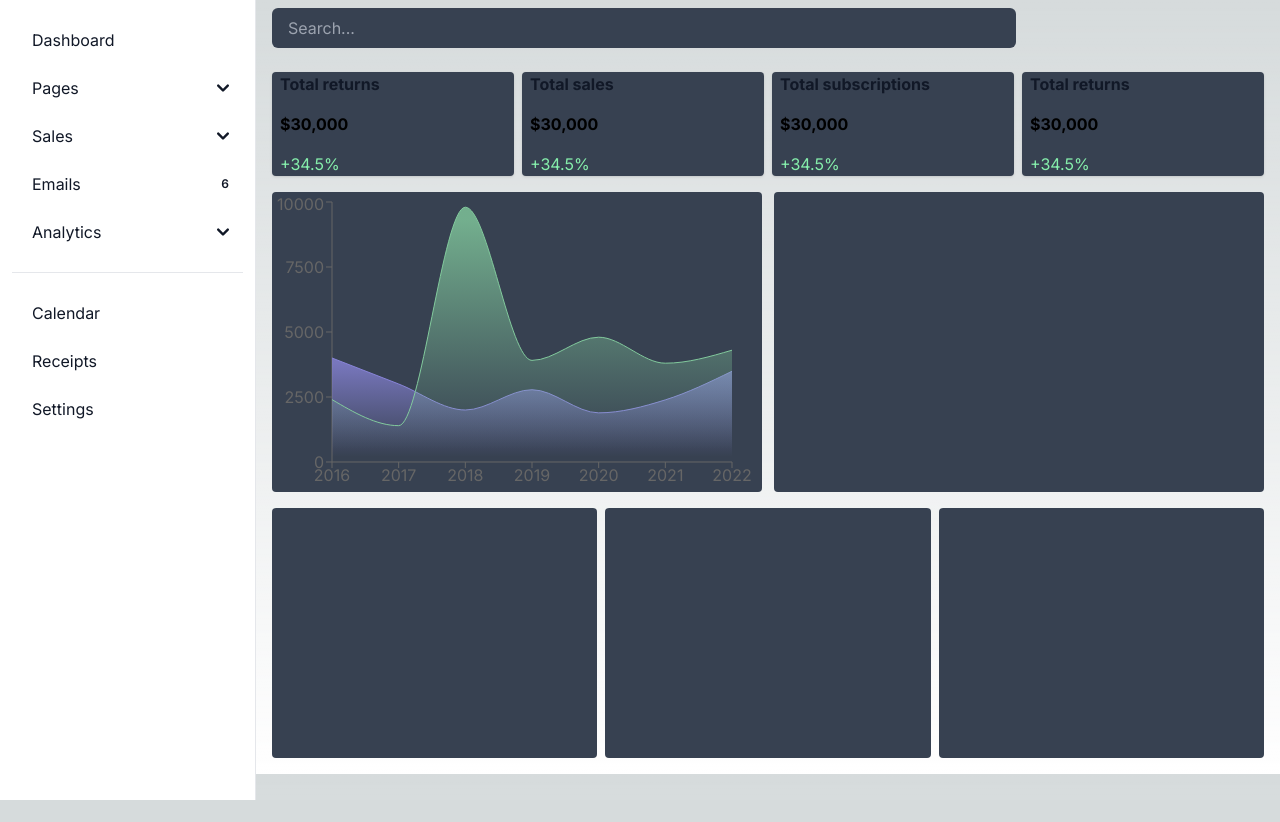
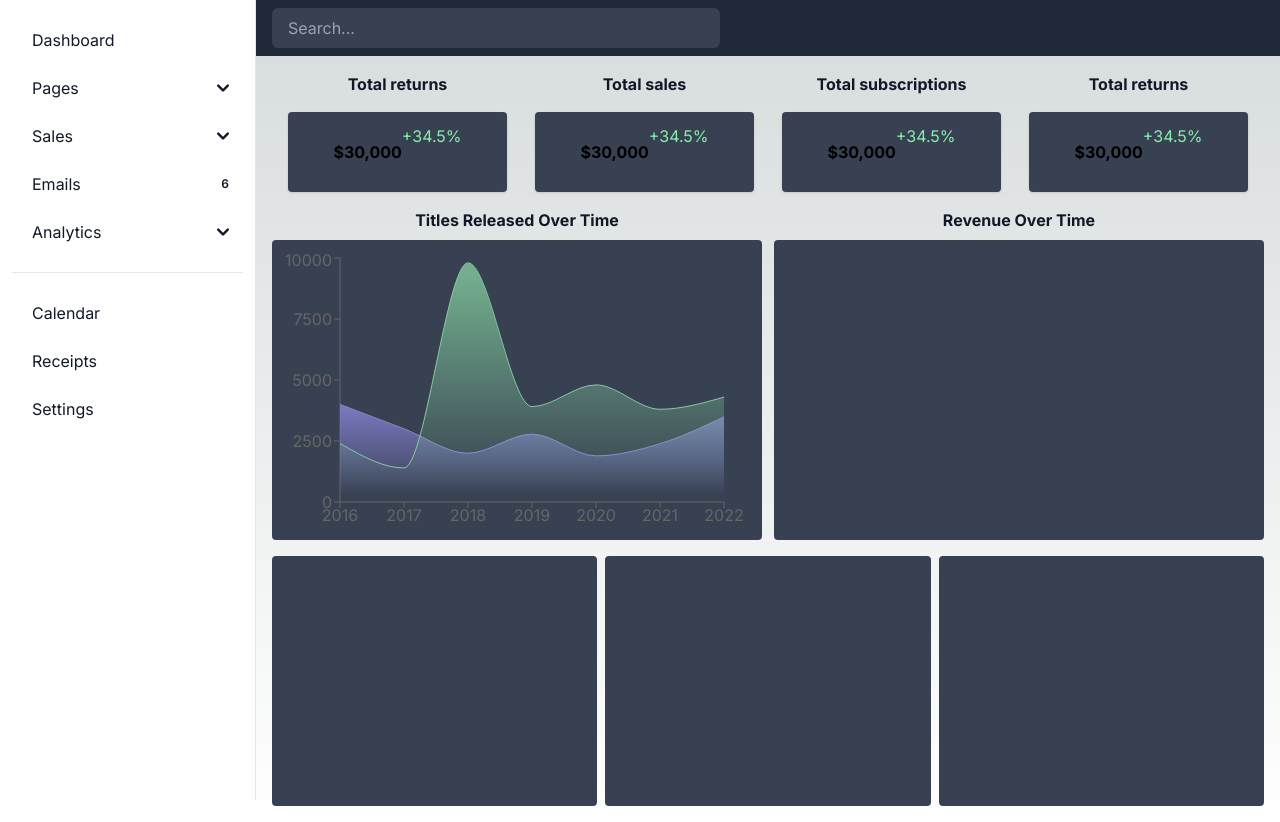
Before and after one commit to kanghengliu/DataVis-Dashboard, a Next.js app: page / in a window 1280 px wide. Before the commit the page ends 800 px from the top, so only its background shows below. Built offline with nearby package versions, Linux system fonts and the light colour scheme.

Commit message:
added storyboard

```diff
--- a/src/components/Charts.js
+++ b/src/components/Charts.js
@@ -5,32 +5,38 @@ import AreaChartPlot from "./AreaChartPlot";
 const Charts = () => {
   return (
     <>
-      <section>
-        <div className="flex m-4 gap-2">
+      <section className="my-4 px-4">
+        <div className="flex gap-7 my-4 px-4 mb-2 justify-center">
+            <div className="w-1/4 flex justify-center items-center"><p className="text-gray-900 font-bold">Total returns</p></div>
+            <div className="w-1/4 flex justify-center items-center"><p className="text-gray-900 font-bold">Total sales</p></div>
+            <div className="w-1/4 flex justify-center items-center"><p className="text-gray-900 font-bold">Total subscriptions</p></div>
+            <div className="w-1/4 flex justify-center items-center"><p className="text-gray-900 font-bold">Total returns</p></div>
+        </div>
+        <div className="flex m-4 gap-7">
           <div className="flex-1 px-2 justify-center w-16 bg-gray-700 shadow rounded h-300px">
-            <div className="">
-              <p className="text-gray-900 font-bold">Total returns</p>
+            <div className="p-3 flex justify-center item-center">
+              {/* <p className="text-gray-900 font-bold">Total returns</p> */}
               <p className="py-4 font-bold">$30,000 </p>
               <p className="text-green-300">+34.5%</p>
             </div>
           </div>
           <div className="flex-1 px-2 justify-center w-16 bg-gray-700 shadow rounded max-h-300px">
-            <div className="">
-              <p className="text-gray-900 font-bold">Total sales</p>
+            <div className="p-3 flex justify-center item-center">
+              {/* <p className="text-gray-900 font-bold">Total sales</p> */}
               <p className="py-4 font-bold">$30,000 </p>
               <p className="text-green-300">+34.5%</p>
             </div>
           </div>
           <div className="flex-1 px-2 justify-center w-16  bg-gray-700 shadow rounded max-h-300px">
-            <div className="">
-              <p className="text-gray-900 font-bold">Total subscriptions</p>
+            <div className="p-3 flex justify-center item-center">
+              {/* <p className="text-gray-900 font-bold">Total subscriptions</p> */}
               <p className="py-4 font-bold">$30,000 </p>
               <p className="text-green-300">+34.5%</p>
             </div>
           </div>
           <div className="flex-1 px-2 justify-center w-16  bg-gray-700 shadow rounded h-300px">
-            <div className="">
-              <p className="text-gray-900 font-bold">Total returns</p>
+            <div className="p-3 flex justify-center item-center">
+              {/* <p className="text-gray-900 font-bold">Total returns</p> */}
               <p className="py-4 font-bold ">$30,000 </p>
               <p className="text-green-300">+34.5%</p>
             </div>
@@ -38,13 +44,22 @@ const Charts = () => {
         </div>
       </section>
 
-      <section className="flex my-4 px-4 gap-3">
-        <div className="w-1/2 h-[300px] bg-gray-700 rounded">
-            <AreaChartPlot/>
+      <section className="my-4 px-4">
+        <div className="flex gap-3 mb-2 justify-center">
+            <div className="w-1/2 flex justify-center item-center"> <p className="text-gray-900 font-bold">Titles Released Over Time</p></div>
+            <div className="w-1/2 flex justify-center item-center"> <p className="text-gray-900 font-bold">Revenue Over Time</p></div>
         </div>
-        <div className="w-1/2 h-[300px] bg-gray-700 rounded">
+        <div className="flex gap-3">
+            <div className="w-1/2 h-[300px] bg-gray-700 rounded flex justify-center items-center p-2">
+            <AreaChartPlot />
+            </div>
+
+            <div className="w-1/2 h-[300px] bg-gray-700 rounded flex justify-center items-center p-2">
+            {/* Other content goes here */}
+            </div>
         </div>
       </section>
+
 
       <section className="flex my-4 px-4 gap-2">
         <div className=" w-1/3 h-[250px] bg-gray-700 rounded"></div>
--- a/src/components/Navbar.js
+++ b/src/components/Navbar.js
@@ -1,17 +1,12 @@
 const Navbar = () => {
     return (
-      <>
-        <nav className="flex justify-between items-center px-4 py-2">
-          <div className="flex-grow">
-            <input
-              type="text"
-              className="w-3/4 bg-gray-700 text-gray-200 px-4 py-2 rounded-md"
-              placeholder="Search..."
-            />
-          </div>
-          <div className="flex items-center"></div>
-        </nav>
-      </>
+      <nav className="flex justify-between items-center px-4 py-2 bg-gray-800 text-gray-200">
+        <input
+          type="search"
+          className="w-full max-w-md bg-gray-700 px-4 py-2 rounded-md"
+          placeholder="Search..."
+        />
+      </nav>
     );
   };
 
```
